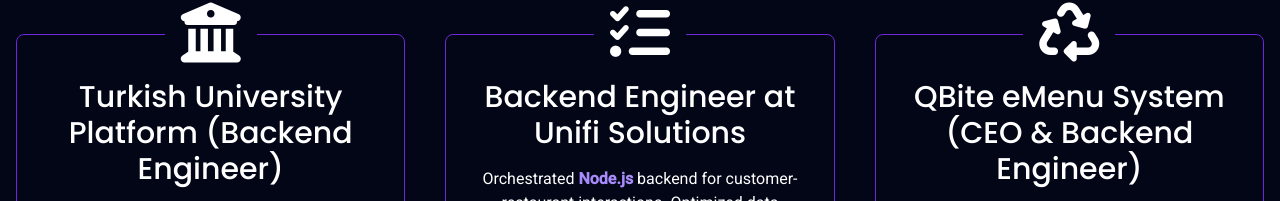
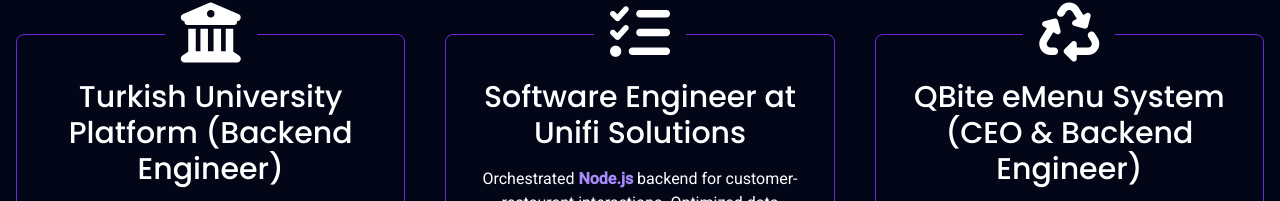
Before and after one commit to mohrazzak/portfolio, a SvelteKit app: page / in a window 1280 px wide. Shown: the part 1067-1268 px from the top of the page. Built offline with nearby package versions, Linux system fonts and the light colour scheme.

Commit message:
update company

```diff
--- a/src/components/Main.svelte
+++ b/src/components/Main.svelte
@@ -15,7 +15,7 @@
       link:"https://180degreesacademy.net/"
   },
   {
-    name: "Backend Engineer at Unifi Solutions",
+    name: "Software Engineer at Unifi Solutions",
     icon: "fa-solid fa-list-check",
     description:
       "Led backend development for hotel management ensuring real-time notifications with Firebase, optimized system performance improving response times and user experience, maintained high server availability and seamless operations, collaborated with teams to design and launch new features, and enhanced security with robust authentication mechanisms.",
```
